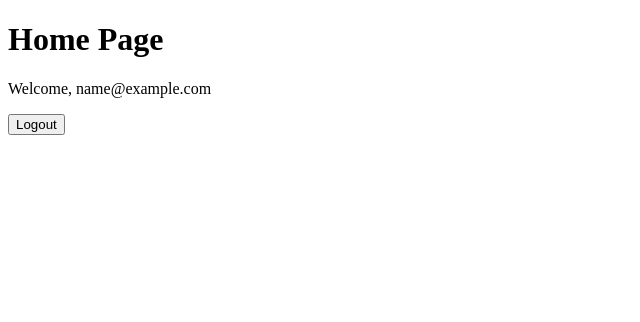
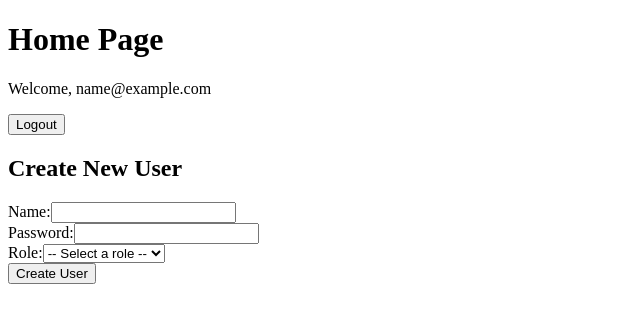
Before and after one commit to giangnn-git/SWP391_SU25_SE1839_FE, a React (Vite) app: page / in a window 1280 px wide. Shown: the top 322 px of the page, without its empty margins (0-640 px from the left). Built offline with nearby package versions, Linux system fonts and the light colour scheme; sample sign-in values are in the browser's storage.

Commit message:
Demo Create User

```diff
--- a/src/App.jsx
+++ b/src/App.jsx
@@ -1,3 +1,4 @@
+import CreateUser from "./components/CreateUserForm";
 import LogoutButton from "./components/LogoutButton";
 
 const App = () => {
@@ -6,8 +7,11 @@ const App = () => {
   return (
     <div>
       <h1>Home Page</h1>
-      <p>Welcome, {email}</p>
-      <LogoutButton />
+      <div>
+        <p>Welcome, {email}</p>
+        <LogoutButton />
+      </div>
+      <CreateUser />
     </div>
   );
 };
--- /dev/null
+++ b/src/components/CreateUserForm.jsx
@@ -0,0 +1,99 @@
+import { useState } from "react";
+import { createUserApi } from "../services/api.service";
+
+const CreateUser = () => {
+  const [name, setName] = useState("");
+  const [password, setPassword] = useState("");
+  const [role, setRole] = useState("");
+  const [error, setError] = useState("");
+  const [success, setSuccess] = useState("");
+  const [loading, setLoading] = useState(false);
+
+  const handleSubmit = async (e) => {
+    e.preventDefault();
+    setError("");
+    setSuccess("");
+    setLoading(true);
+
+    if (!role) {
+      setError("Please select a role!");
+      setLoading(false);
+      return;
+    }
+
+    try {
+      const res = await createUserApi(name, password, role);
+      if (res?.data) {
+        setSuccess("User created successfully!");
+        setName("");
+        setPassword("");
+        setRole("");
+      } else {
+        setError("Failed to create user!");
+      }
+    } catch (err) {
+      if (err.response) {
+        setError(err.response.data?.message || "Request failed!");
+      } else if (err.request) {
+        setError("Cannot connect to server!");
+      } else {
+        setError("Unexpected error: " + err.message);
+      }
+    } finally {
+      setLoading(false);
+    }
+  };
+
+  return (
+    <div>
+      <h2>Create New User</h2>
+      <form onSubmit={handleSubmit}>
+        <div>
+          <label>Name:</label>
+          <input
+            type="text"
+            value={name}
+            onChange={(e) => setName(e.target.value)}
+            required
+            disabled={loading}
+          />
+        </div>
+
+        <div>
+          <label>Password:</label>
+          <input
+            type="password"
+            value={password}
+            onChange={(e) => setPassword(e.target.value)}
+            required
+            disabled={loading}
+          />
+        </div>
+
+        <div>
+          <label>Role:</label>
+          <select
+            value={role}
+            onChange={(e) => setRole(e.target.value)}
+            disabled={loading}
+            required
+          >
+            <option value="">-- Select a role --</option>
+            <option value="SC Staff">SC Staff</option>
+            <option value="Technician">Technician</option>
+            <option value="EVM Staff">EVM Staff</option>
+          </select>
+        </div>
+
+        <button type="submit" disabled={loading}>
+          {loading ? "Creating..." : "Create User"}
+        </button>
+      </form>
+
+      {error && <p style={{ color: "red" }}>{error}</p>}
+      {success && <p style={{ color: "green" }}>{success}</p>}
+    </div>
+  );
+};
+
+export default CreateUser;
--- a/src/services/api.service.js
+++ b/src/services/api.service.js
@@ -1,14 +1,17 @@
 import axios from "./axios.customize";
 
-export const createUserApi = () => {
-  const URL_BACKEND = "/auth/token";
-  const data = {
-    fullName: fullName,
-    email: email,
-    password: password,
-    phone: phone,
+export const createUserApi = async (name, password, role) => {
+  const URL_BACKEND = "";
+  const token = localStorage.getItem("token");
+
+  const config = {
+    headers: {
+      Authorization: `Bearer ${token}`,
+    },
   };
-  return axios.post(URL_BACKEND, data);
+
+  const data = { name, password, role };
+  return axios.post(URL_BACKEND, data, config);
 };
 
 export const userLoginApi = () => {
```
